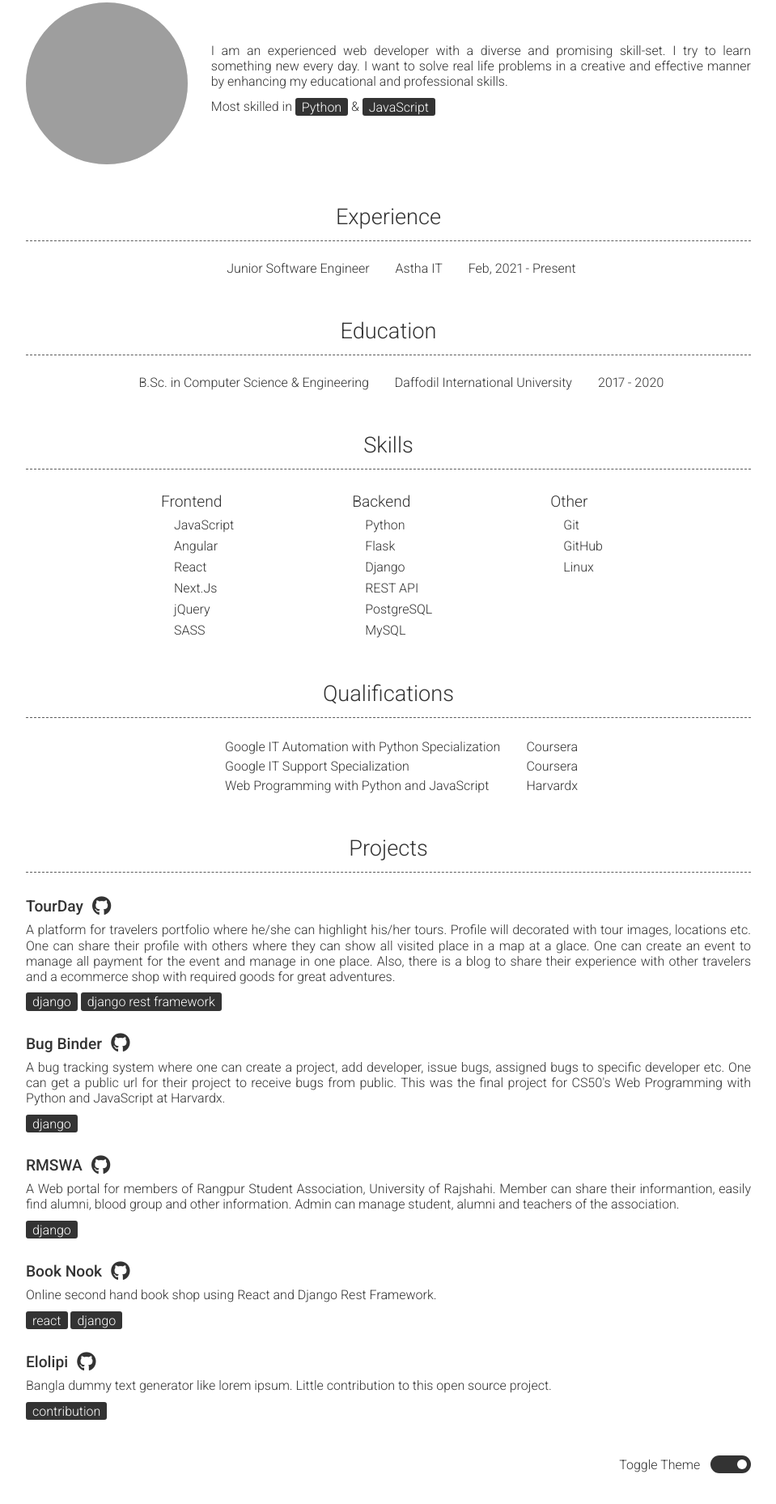
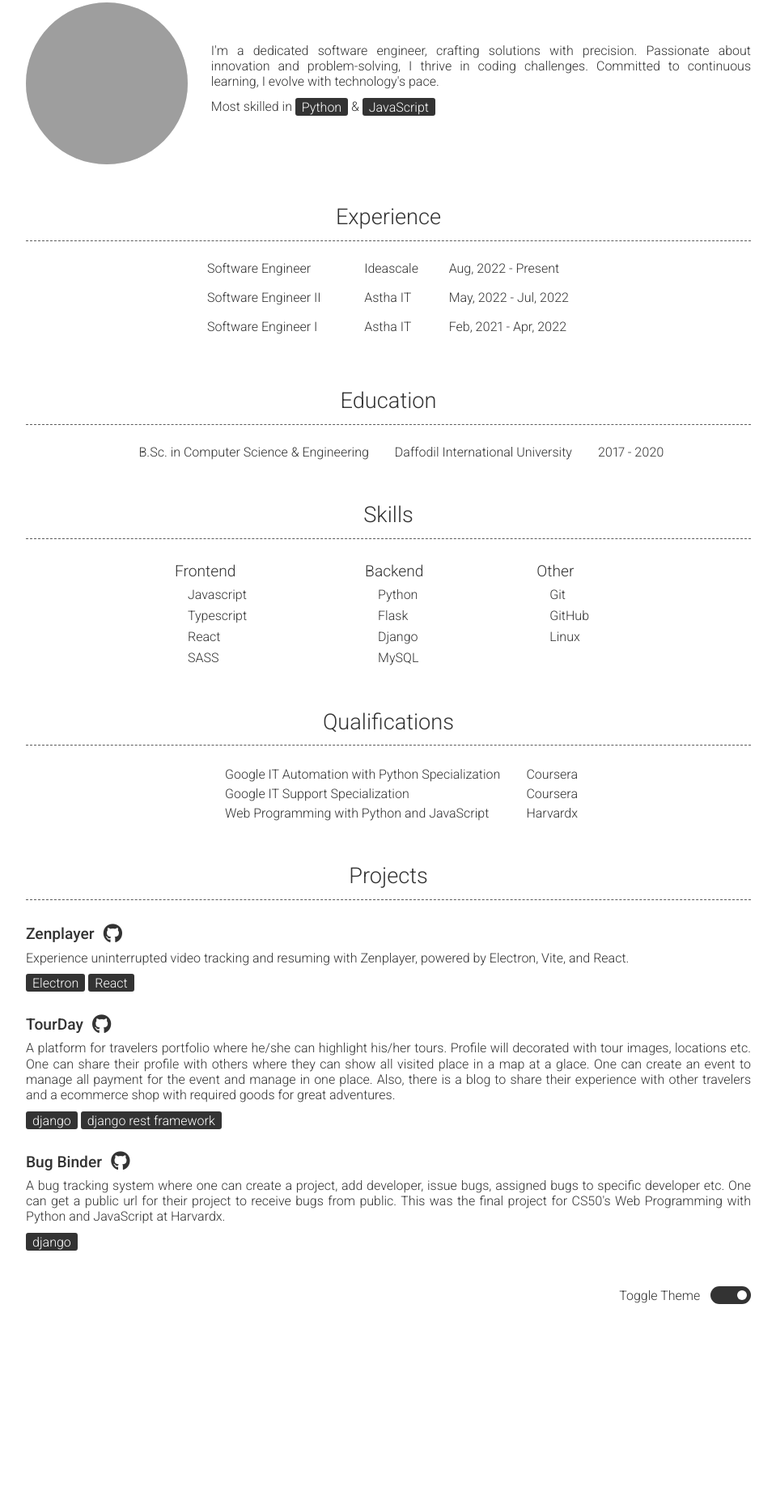
Before and after one commit to as-shahriar/as-shahriar.github.io, a website: page src/index.html in a window 1280 px wide. Shown: the part 264-2122 px from the top of the page at 81% size, without its empty margins (160-1119 px from the left). After the commit the page ends 1925 px from the top, so only its background shows below. Drawn offline with nearby package versions, Linux system fonts and the light colour scheme; files that its build step writes are made by us from their sources; grey boxes are pictures that could not be loaded.

Commit message:
Updated info

```diff
--- a/assets/style.scss
+++ b/assets/style.scss
@@ -188,10 +188,25 @@
     }
   }
 }
+.experience-container {
+  display: flex;
+  flex-direction: column;
+  align-items: center;
+  margin-top: 1.5rem;
+
+  .experience {
+    display: grid;
+    grid-template-columns: 1.3fr 0.7fr 1fr;
+    margin-bottom: 5px;
+    width: 448px;
+  }
+}
+
 .education {
   margin-top: 1.5rem;
   display: flex;
   justify-content: center;
+
   p {
     text-align: center;
     margin-bottom: 0.2rem;
@@ -378,8 +393,23 @@
   .education {
     flex-direction: column;
     align-items: center;
+
     p {
       margin-left: 0;
+    }
+  }
+
+  .experience-container {
+    .experience {
+      display: flex;
+      flex-direction: column;
+      align-items: center;
+      margin-bottom: 14px;
+      width: auto;
+
+      p {
+        margin-bottom: 5px;
+      }
     }
   }
 }
--- a/src/index.html
+++ b/src/index.html
@@ -5,7 +5,7 @@
     <meta name="viewport" content="width=device-width, initial-scale=1.0" />
     <meta
       name="keywords"
-      content="asifo1, asifo1 resume, asifo1 cv, asif shahriar,asif shahriar resume,asif shahriar cv, asif shahriar diu, full stack developer"
+      content="as-shahriar, as-shahriar resume, as-shahriar cv, asif shahriar,asif shahriar resume,asif shahriar cv, asif shahriar diu, full stack developer"
     />
     <meta name="theme-color" content="#fff" />
     <meta name="author" content="Asif Shahriar" />
@@ -24,8 +24,8 @@
       property="og:description"
       content="Resume of Asif Shahriar, an experienced software engineer."
     />
-    <meta property="og:url" content="https://asifo1.github.io/" />
-    <meta property="og:image" content="https://github.com/asifo1.png" />
+    <meta property="og:url" content="https://as-shahriar.github.io/" />
+    <meta property="og:image" content="https://avatars.githubusercontent.com/u/34039975" />
     <meta property="og:site_name" content="Asif Shahriar Resume" />
     <link rel="manifest" href="manifest.json" />
     <meta name="mobile-web-app-capable" content="yes" />
@@ -47,7 +47,7 @@
     />
 
     <link rel="stylesheet" href="assets/style.css" />
-    <title>Asif Shahriar | Software Engineer | asifo1</title>
+    <title>Asif Shahriar | Software Engineer | as-shahriar</title>
   </head>
 
   <body data-theme="">
@@ -61,31 +61,21 @@
         <div class="right">
           <ul class="links">
             <li>
-              <a href="https://github.com/asifo1" target="_blank"
+              <a href="https://github.com/as-shahriar" target="_blank"
                 ><i class="fab fa-github-square link-icon"></i
               ></a>
             </li>
             <li>
-              <a href="https://www.linkedin.com/in/asifo1/" target="_blank"
+              <a href="https://www.linkedin.com/in/asif-se/" target="_blank"
                 ><i class="fab fa-linkedin link-icon"></i
-              ></a>
-            </li>
-            <li>
-              <a href="/resume.html" target="_blank"
-                ><i class="fas fa-file-pdf link-icon"></i
               ></a>
             </li>
           </ul>
           <ul>
             <li>
-              Email:
               <span class="copy" title="Copy to clipboard"
                 >asif.qubit@gmail.com</span
               >
-            </li>
-            <li>
-              Mobile:
-              <span class="copy" title="Copy to clipboard">01719563829</span>
             </li>
           </ul>
         </div>
@@ -100,17 +90,14 @@
               <div class="image"></div>
               <img
                 loading="lazy"
-                src="https://github.com/asifo1.png"
+                src="https://avatars.githubusercontent.com/u/34039975"
                 alt="Picture"
               />
             </div>
           </div>
           <div>
             <p>
-              I am an experienced web developer with a diverse and promising
-              skill-set. I try to learn something new every day. I want to solve
-              real life problems in a creative and effective manner by enhancing
-              my educational and professional skills.
+              I'm a dedicated software engineer, crafting solutions with precision. Passionate about innovation and problem-solving, I thrive in coding challenges. Committed to continuous learning, I evolve with technology's pace.
             </p>
             <p style="text-align: left">
               Most skilled in <mark>Python</mark> & <mark>JavaScript</mark>
@@ -122,12 +109,28 @@
       <section class="box">
         <span>Experience</span>
         <hr />
-        <div class="education">
-          <p>Junior Software Engineer</p>
+        <div class="experience-container">
+          <div class="experience">
+            <p>Software Engineer</p>
+            <a href="https://ideascale.com" target="_blank">
+              <p>Ideascale</p>
+            </a>
+            <p>Aug, 2022 - Present</p>
+          </div>
+          <div class="experience">
+            <p>Software Engineer II</p>
+            <a href="https://www.asthait.com/" target="_blank">
+              <p>Astha IT</p>
+            </a>
+            <p>May, 2022 - Jul, 2022</p>
+          </div>
+         <div class="experience">
+          <p>Software Engineer I</p>
           <a href="https://www.asthait.com/" target="_blank">
             <p>Astha IT</p>
           </a>
-          <p>Feb, 2021 - Present</p>
+          <p>Feb, 2021 - Apr, 2022</p>
+         </div>
         </div>
       </section>
 
@@ -151,12 +154,12 @@
             <th>Other</th>
 
             <tr>
-              <td>JavaScript</td>
+              <td>Javascript</td>
               <td>Python</td>
               <td>Git</td>
             </tr>
             <tr>
-              <td>Angular</td>
+              <td>Typescript</td>
               <td>Flask</td>
               <td>GitHub</td>
             </tr>
@@ -164,16 +167,6 @@
               <td>React</td>
               <td>Django</td>
               <td>Linux</td>
-            </tr>
-            <tr>
-              <td>Next.Js</td>
-              <td>REST API</td>
-              <td></td>
-            </tr>
-            <tr>
-              <td>jQuery</td>
-              <td>PostgreSQL</td>
-              <td></td>
             </tr>
             <tr>
               <td>SASS</td>
@@ -231,10 +224,25 @@
         <hr />
         <div class="project">
           <div class="d-flex">
+            <h2>Zenplayer</h2>
+            <a
+              class="project-link"
+              href="https://github.com/as-shahriar/zenplayer"
+              target="_blank"
+              ><i class="fab fa-github"></i
+            ></a>
+          </div>
+          <p>
+            Experience uninterrupted video tracking and resuming with Zenplayer, powered by Electron, Vite, and React.
+          </p>
+          <p><mark>Electron</mark> <mark>React</mark></p>
+        </div>
+        <div class="project">
+          <div class="d-flex">
             <h2>TourDay</h2>
             <a
               class="project-link"
-              href="https://github.com/asifo1/tourday"
+              href="https://github.com/as-shahriar/tourday"
               target="_blank"
               ><i class="fab fa-github"></i
             ></a>
@@ -255,7 +263,7 @@
             <h2>Bug Binder</h2>
             <a
               class="project-link"
-              href="https://github.com/asifo1/bug-binder"
+              href="https://github.com/as-shahriar/bug-binder"
               target="_blank"
               ><i class="fab fa-github"></i
             ></a>
@@ -268,55 +276,6 @@
             JavaScript at Harvardx.
           </p>
           <p><mark>django</mark></p>
-        </div>
-        <div class="project">
-          <div class="d-flex">
-            <h2>RMSWA</h2>
-            <a
-              class="project-link"
-              href="https://github.com/asifo1/RU_Rangpur"
-              target="_blank"
-              ><i class="fab fa-github"></i
-            ></a>
-          </div>
-          <p>
-            A Web portal for members of Rangpur Student Association, University
-            of Rajshahi. Member can share their informantion, easily find
-            alumni, blood group and other information. Admin can manage student,
-            alumni and teachers of the association.
-          </p>
-          <p><mark>django</mark></p>
-        </div>
-        <div class="project">
-          <div class="d-flex">
-            <h2>Book Nook</h2>
-            <a
-              class="project-link"
-              href="https://github.com/asifo1/BookNook"
-              target="_blank"
-              ><i class="fab fa-github"></i
-            ></a>
-          </div>
-          <p>
-            Online second hand book shop using React and Django Rest Framework.
-          </p>
-          <p><mark>react</mark> <mark>django</mark></p>
-        </div>
-        <div class="project">
-          <div class="d-flex">
-            <h2>Elolipi</h2>
-            <a
-              class="project-link"
-              href="https://github.com/biswajit-saha/elolipi"
-              target="_blank"
-              ><i class="fab fa-github"></i
-            ></a>
-          </div>
-          <p>
-            Bangla dummy text generator like lorem ipsum. Little contribution to
-            this open source project.
-          </p>
-          <p><mark>contribution</mark></p>
         </div>
       </section>
 
```
Also changed, not shown: index.html (+1 -1 lines), assets/style.css, 1 other file.
